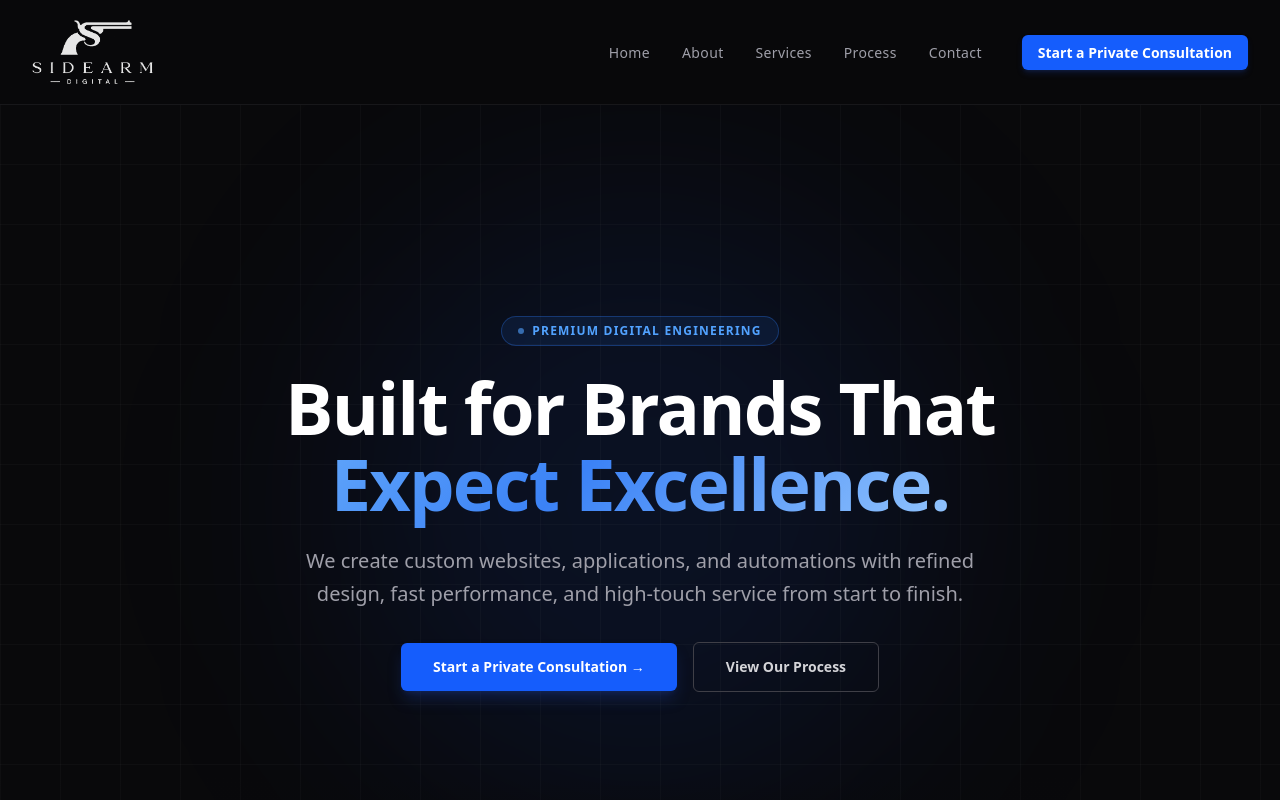
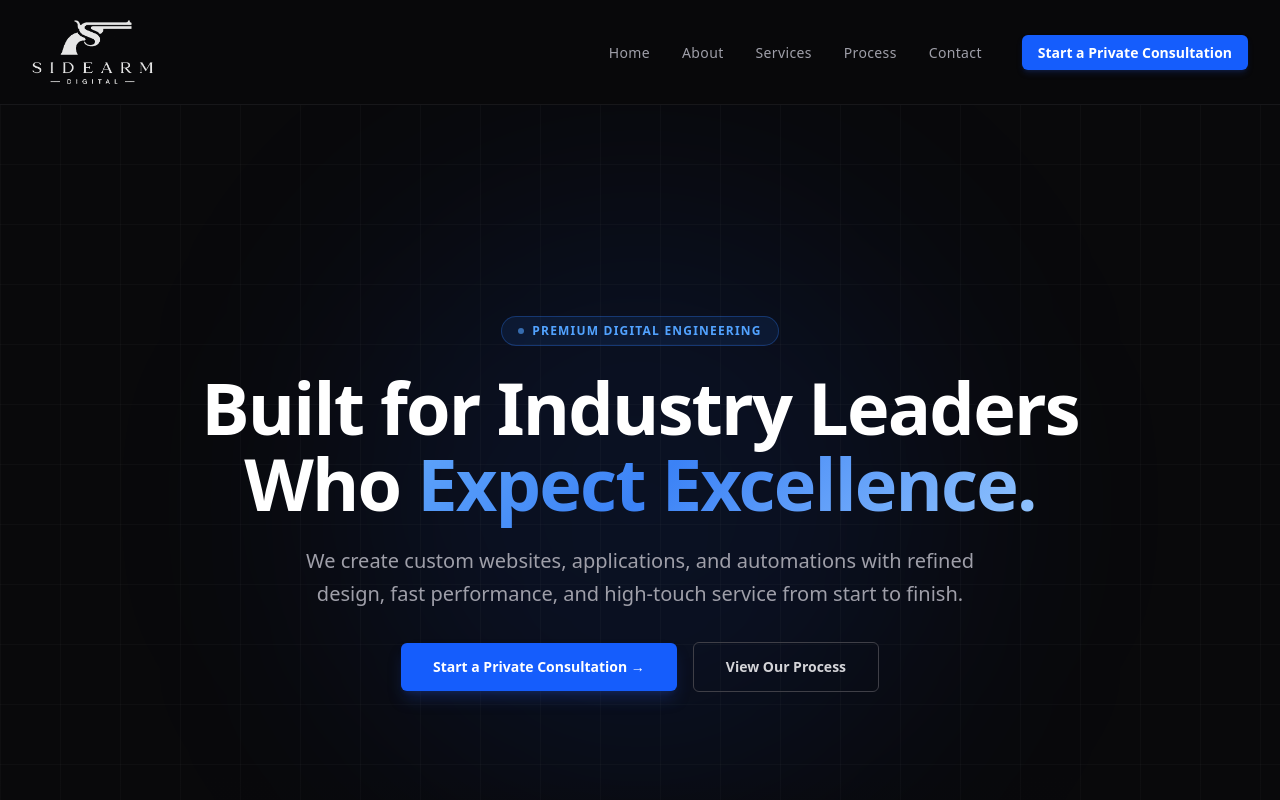
Before and after one commit to SteamWorksWeb/sidearm-digital, a Next.js app: page / in a window 1280 px wide. Shown: the top 800 px of the page. Built offline with nearby package versions, Linux system fonts and the light colour scheme.

Commit message:
copy: update hero headline to Industry Leaders

```diff
--- a/src/components/Hero.tsx
+++ b/src/components/Hero.tsx
@@ -55,7 +55,7 @@ export default function Hero() {
           custom={0.1}
           className="text-5xl sm:text-6xl lg:text-7xl font-black leading-[1.05] tracking-tight text-white"
         >
-          Built for Brands That{' '}
+          Built for Industry Leaders Who{' '}
           <span
             className="bg-clip-text text-transparent"
             style={{
```
